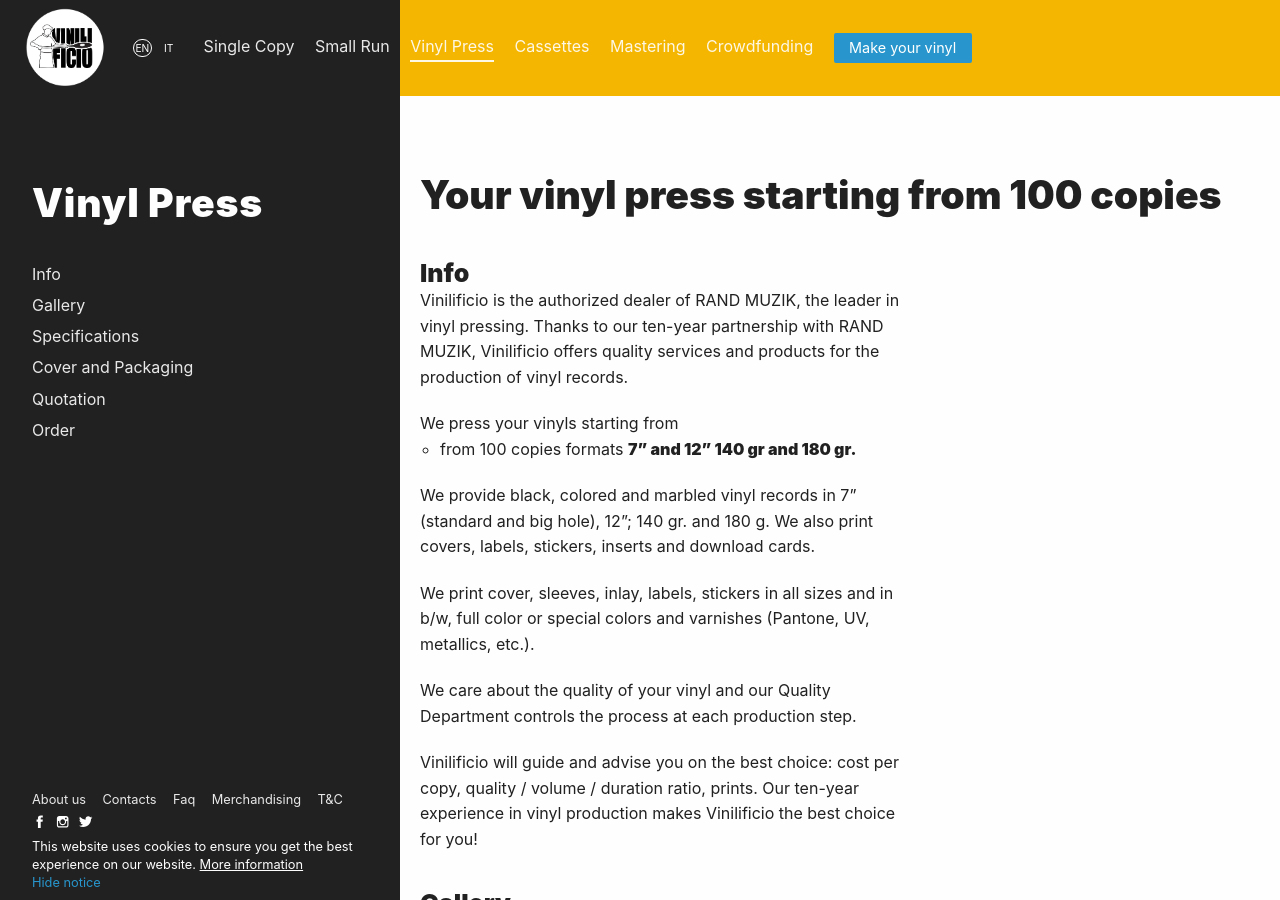
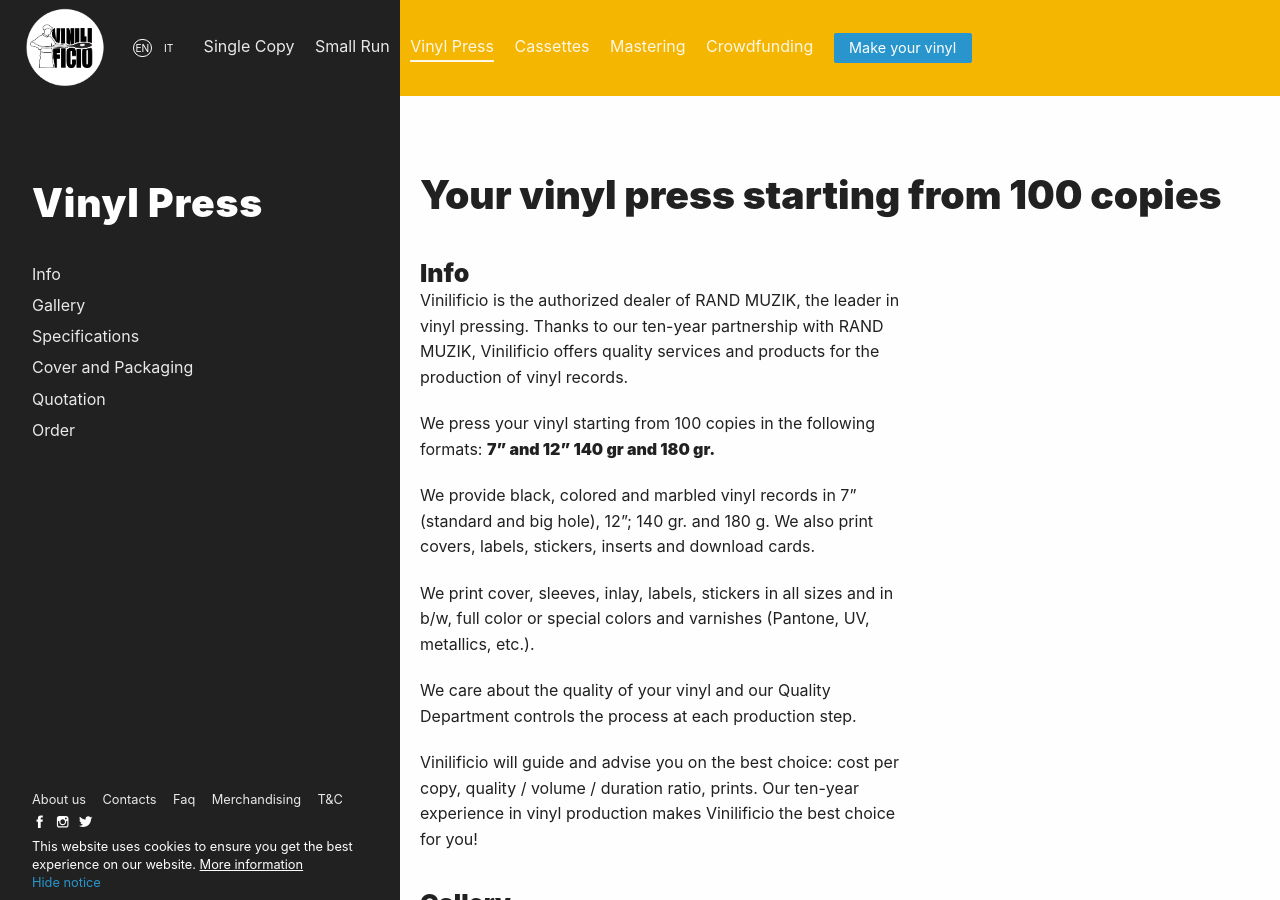
Before and after one commit to Vinilificio/vinilificio.com, a Jekyll site: the page built from en/vinyl-press.md, in a window 1280 px wide and 900 px high. Built offline with Jekyll 4.4.1, drawn with Linux system fonts in a browser that asks for light colours; nearby versions of some CDN libraries; comment, search, counter and statistics services are not loaded.

Commit message:
Update vinyl-press.md

```diff
--- a/en/vinyl-press.md
+++ b/en/vinyl-press.md
@@ -25,8 +25,7 @@
 
 Vinilificio is the authorized dealer of RAND MUZIK, the leader in vinyl pressing. Thanks to our ten-year partnership with RAND MUZIK, Vinilificio offers quality services and products for  the production of vinyl records.
 
-We press your vinyls starting from
-* from 100 copies formats **7" and 12" 140 gr and 180 gr.**
+We press your vinyl starting from 100 copies in the following formats: **7" and 12" 140 gr and 180 gr.**
 
 We provide black, colored and marbled vinyl records in 7” (standard and big hole), 12”; 140 gr. and 180 g. We also print covers, labels, stickers, inserts and download cards.
 
```
